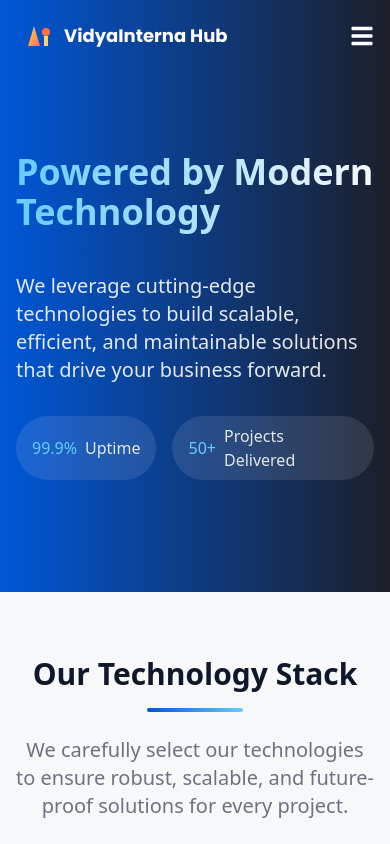
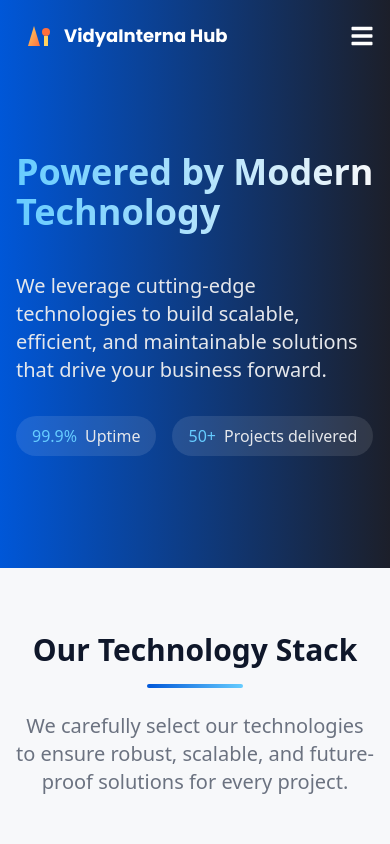
Before and after one commit to VidyaInternaHub/business-portfolio, a Next.js app: page /techstack in a window 390 px wide. Shown: the top 844 px of the page. Built offline with nearby package versions, Linux system fonts and the light colour scheme.

Commit message:
Moved the repeteive code of hero section to HeroContainer component

```diff
--- a/components/common/HeroContainer.tsx
+++ b/components/common/HeroContainer.tsx
@@ -1,12 +1,49 @@
 interface HeroContainerProps {
-  children: React.ReactNode;
+  heading: string;
+  description: string;
+  pill1_1?: string;
+  pill1_2?: string;
+  pill2_1?: string;
+  pill2_2?: string;
 }
 
-export default function HeroContainer({ children }: HeroContainerProps) {
+export default function HeroContainer({
+  heading,
+  description,
+  pill1_1,
+  pill1_2,
+  pill2_1,
+  pill2_2,
+}: HeroContainerProps) {
   return (
-    // <div className="bg-gradient-blue-navy-secondary py-16 sm:py-24">
     <div className="bg-gradient-blue-navy-secondary py-16 sm:py-24 px-4 md:px-20 lg:px-10 xl:px-20">
-      {children}
+      <div className="lg:h-[calc(100vh-18rem)] flex items-center">
+        <div className="max-w-7xl mx-auto w-full">
+          <div className="grid md:grid-cols-1 items-center">
+            {/* Left Content */}
+            <div className="text-left">
+              <h1 className="py-4 text-4xl md:text-7xl font-bold mb-6 bg-gradient-sky-lightgray-tertary bg-clip-text text-transparent">
+                {heading}
+              </h1>
+              <p className="text-xl md:text-2xl text-gray-200 max-w-xl mb-8">
+                {description}
+              </p>
+              <div className="flex gap-4 mb-12">
+                <div className="flex items-center bg-white/10 rounded-full px-4 py-2">
+                  <span className="text-accent">{pill1_1}</span>
+                  <span className="ml-2 text-gray-200">{pill1_2}</span>
+                </div>
+                <div className="flex items-center bg-white/10 rounded-full px-4 py-2">
+                  <span className="text-accent">{pill2_1}</span>
+                  <span className="ml-2 text-gray-200">{pill2_2}</span>
+                </div>
+              </div>
+            </div>
+            {/* Right Decorative Elements */}
+            {/* <Decoration /> */}
+          </div>
+        </div>
+      </div>
     </div>
   );
 }
--- a/components/home-section/Hero/Hero.tsx
+++ b/components/home-section/Hero/Hero.tsx
@@ -3,36 +3,15 @@ import HeroContainer from "@/components/common/HeroContainer";
 
 export default function Hero() {
   return (
-    <HeroContainer>
-      <div className="lg:h-[calc(100vh-18rem)] flex items-center">
-        <div className="max-w-7xl mx-auto w-full">
-          <div className="grid md:grid-cols-1 items-center">
-            {/* Left Content */}
-            <div className="text-left">
-              <h1 className="py-4 text-4xl md:text-7xl font-bold mb-6 bg-gradient-sky-lightgray-tertary bg-clip-text text-transparent">
-                Building Digital Excellence
-              </h1>
-              <p className="text-xl md:text-2xl text-gray-200 max-w-xl mb-8">
-                We create innovative solutions that transform ideas into
+    <HeroContainer
+      heading="Building Digital Excellence"
+      description="We create innovative solutions that transform ideas into
                 powerful digital experiences, tailored to your unique business
-                needs.
-              </p>
-              <div className="flex gap-4 mb-12">
-                <div className="flex items-center bg-white/10 rounded-full px-4 py-2">
-                  <span className="text-accent">100+</span>
-                  <span className="ml-2 text-gray-200">Happy Clients</span>
-                </div>
-                <div className="flex items-center bg-white/10 rounded-full px-4 py-2">
-                  <span className="text-accent">24/7</span>
-                  <span className="ml-2 text-gray-200">Support</span>
-                </div>
-              </div>
-            </div>
-            {/* Right Decorative Elements */}
-            {/* <Decoration /> */}
-          </div>
-        </div>
-      </div>
-    </HeroContainer>
+                needs."
+      pill1_1="100+"
+      pill1_2="Happy Clients"
+      pill2_1="24/7"
+      pill2_2="Support"
+    />
   );
 }
--- a/components/tech-stack/Hero/Hero.tsx
+++ b/components/tech-stack/Hero/Hero.tsx
@@ -3,36 +3,15 @@ import HeroContainer from "@/components/common/HeroContainer";
 
 export default function Hero() {
   return (
-    <HeroContainer>
-      <div className="lg:h-[calc(100vh-18rem)] flex items-center">
-        <div className="max-w-7xl mx-auto w-full">
-          <div className="grid md:grid-cols-1 items-center">
-            {/* Left Content */}
-            <div className="text-left">
-              <h1 className="py-4 text-4xl md:text-7xl font-bold mb-6 bg-gradient-sky-lightgray-tertary bg-clip-text text-transparent">
-                Powered by Modern Technology
-              </h1>
-              <p className="text-xl md:text-2xl text-gray-200 max-w-xl mb-8">
-                We leverage cutting-edge technologies to build scalable,
+    <HeroContainer
+      heading="Powered by Modern Technology"
+      description="We leverage cutting-edge technologies to build scalable,
                 efficient, and maintainable solutions that drive your business
-                forward.
-              </p>
-              <div className="flex gap-4 mb-12">
-                <div className="flex items-center bg-white/10 rounded-full px-4 py-2">
-                  <span className="text-accent">99.9%</span>
-                  <span className="ml-2 text-gray-200">Uptime</span>
-                </div>
-                <div className="flex items-center bg-white/10 rounded-full px-4 py-2">
-                  <span className="text-accent">50+</span>
-                  <span className="ml-2 text-gray-200">Projects Delivered</span>
-                </div>
-              </div>
-            </div>
-            {/* Right Decorative Elements */}
-            {/* <Decoration /> */}
-          </div>
-        </div>
-      </div>
-    </HeroContainer>
+                forward."
+      pill1_1="99.9%"
+      pill1_2="Uptime"
+      pill2_1="50+"
+      pill2_2="Projects delivered"
+    />
   );
 }
```
